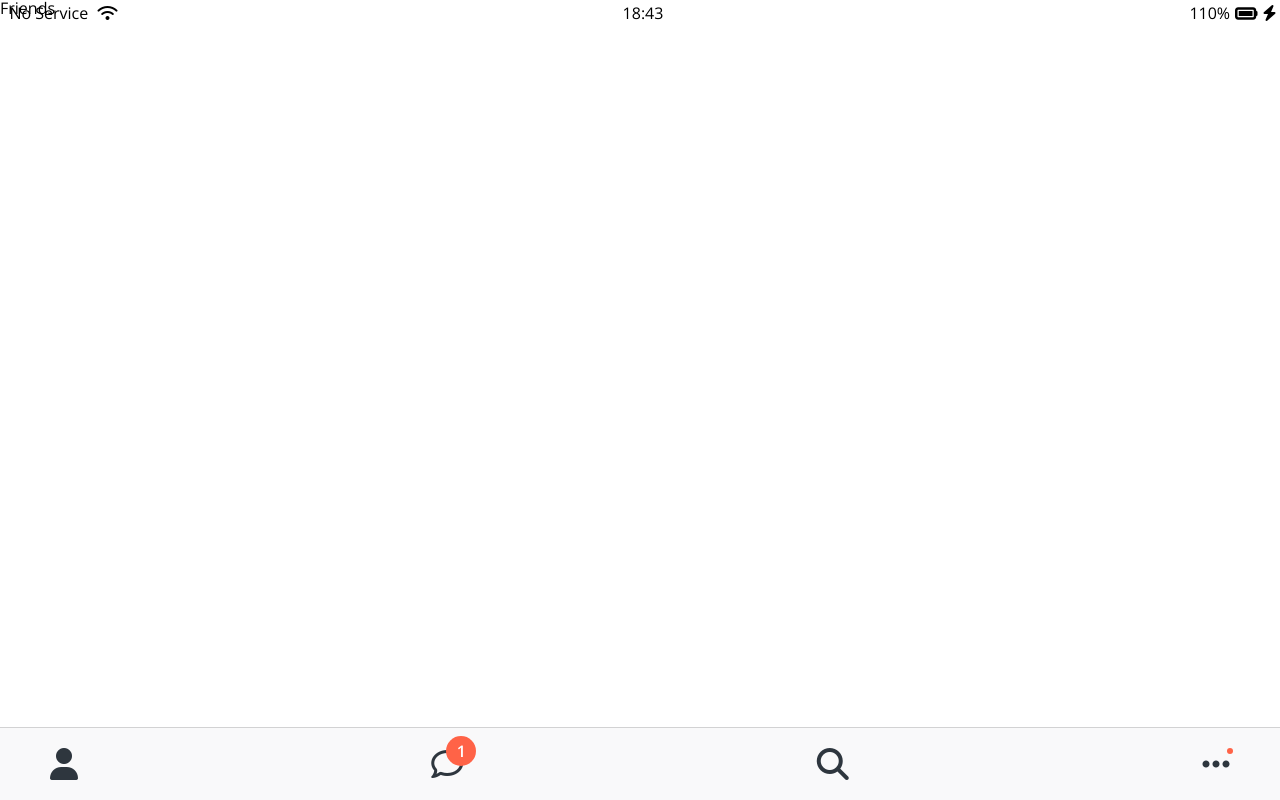
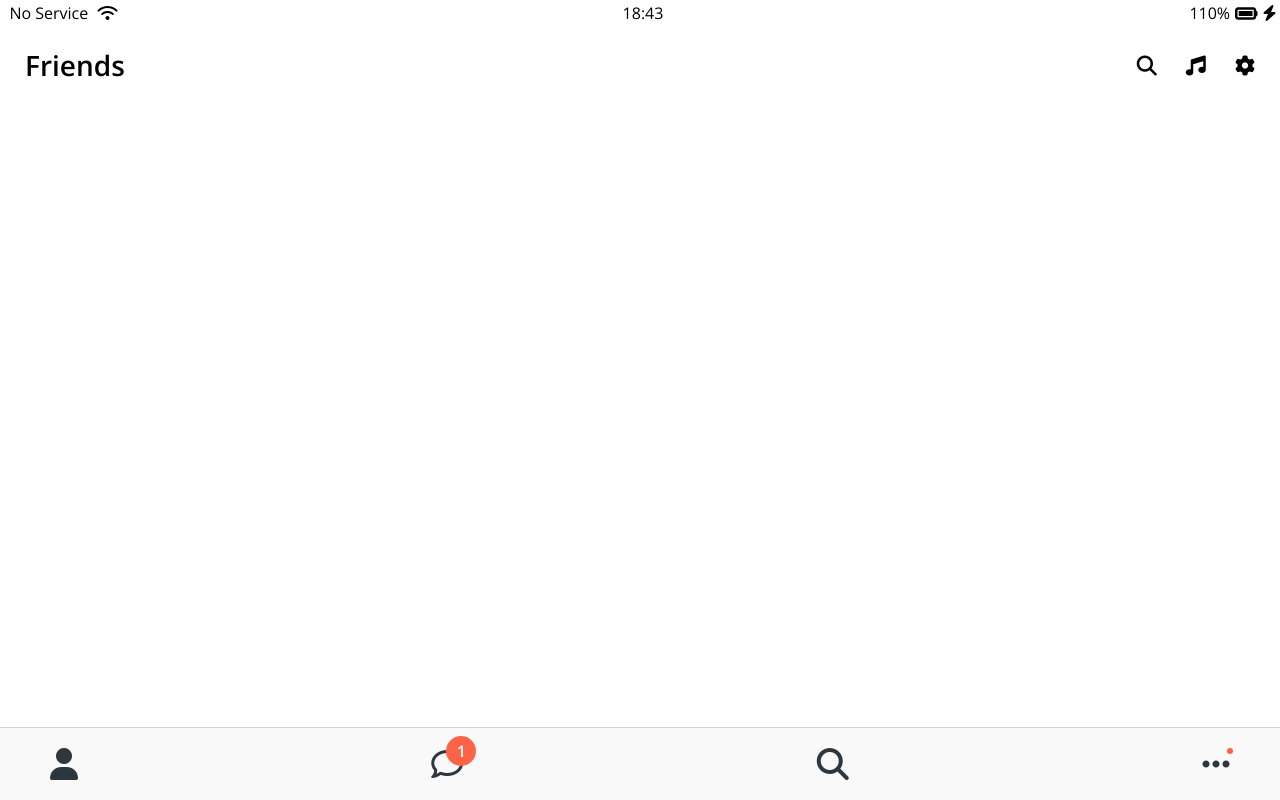
Before and after one commit to haeunee811/kokoa-clone-2025, a plain HTML site: page friends.html in a window 1280 px wide. Drawn offline with nearby package versions, Linux system fonts and the light colour scheme.

Commit message:
header 2

```diff
--- /dev/null
+++ b/css/components/screen-header.css
@@ -0,0 +1,15 @@
+.screen-header {
+    display: flex;
+    justify-content: space-between;
+    align-items: center;
+    padding: 25px;
+}
+
+.screen-header__title {
+    font-size: 28px;
+    font-weight: 600;
+}
+
+.screen-header__icons span {
+    margin-left: 25px;
+}
--- a/css/components/status-bar.css
+++ b/css/components/status-bar.css
@@ -1,6 +1,6 @@
 
 .status-bar {
-    position: fixed;
+    position: sticky;
     top: 0;
     width: 100%;
     display: flex;
--- a/css/style.css
+++ b/css/style.css
@@ -6,6 +6,7 @@
 /* Components*/
 @import "components/status-bar.css";
 @import "components/nav-bar.css";
+@import "components/screen-header.css";
 
 /* Screens */
 @import "screens/login.css";
--- a/friends.html
+++ b/friends.html
@@ -22,8 +22,20 @@
         </div>
     </div>
 
-    <header>
-        <h1>Friends</h1>
+    <header class="screen-header">
+        <h1 class="screen-header__title">Friends</h1>
+        <div class="screen-header__icons">
+            <span>
+                <i class="fa-solid fa-magnifying-glass fa-lg"></i>
+            </span>
+            <span>
+                <i class="fa-solid fa-music fa-lg"></i>
+            </span>
+            <span>
+                <i class="fa-solid fa-gear fa-lg"></i>
+            </span>
+
+        </div>
 
     </header>
 
```
